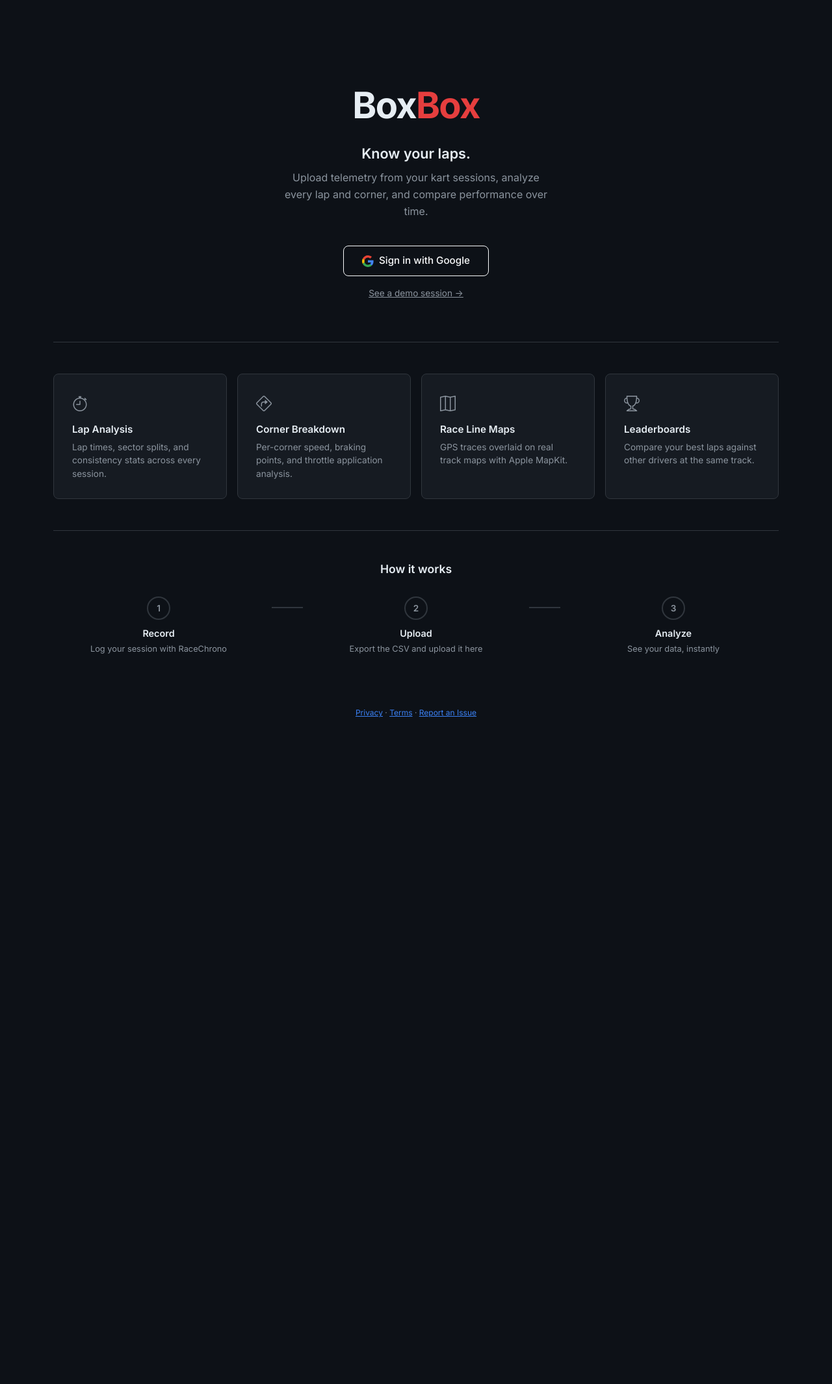
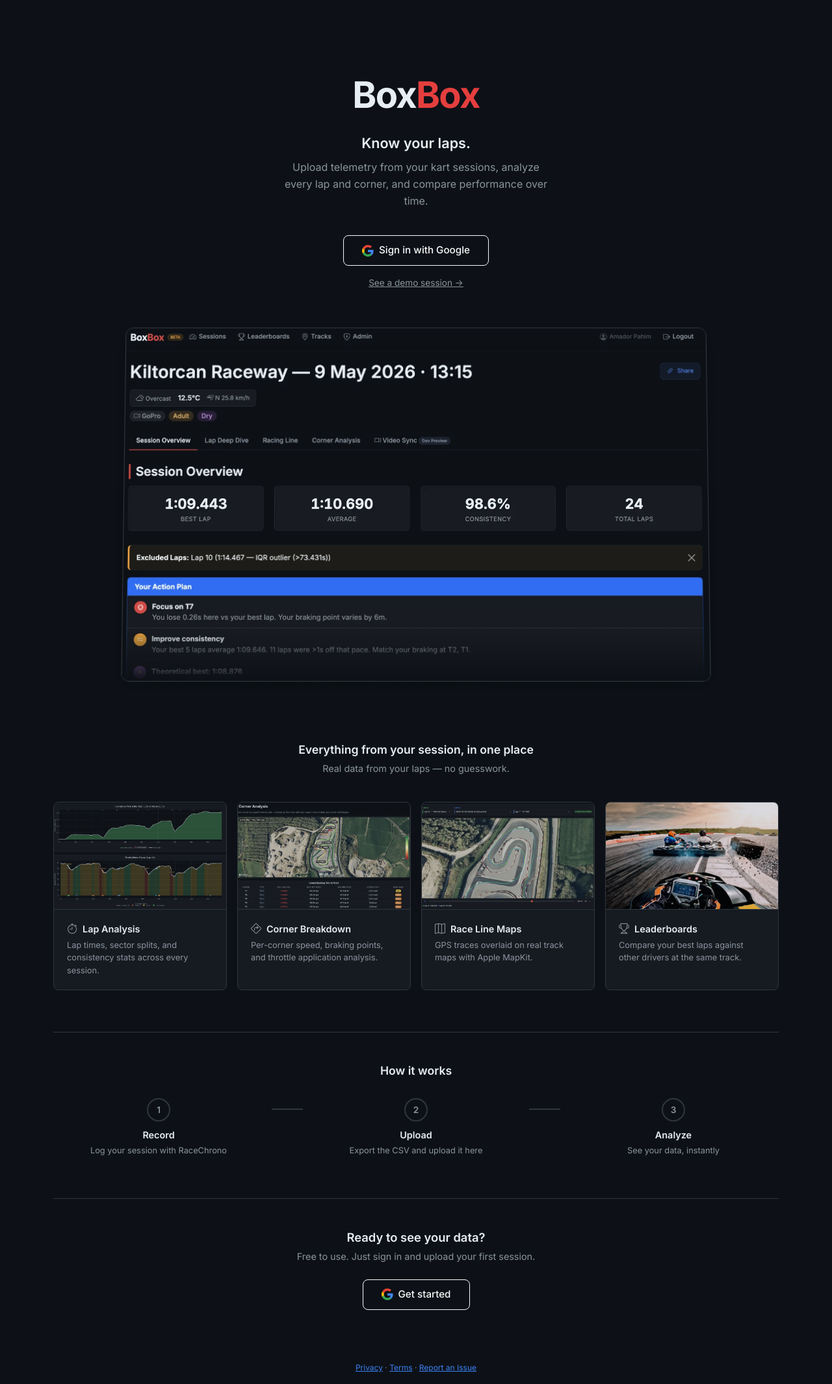
Before and after one commit to apahim/boxbox, a Flask app: page / in a window 1280 px wide. Shown: the part 53-2183 px from the top of the page at 65% size. Before the commit the page ends 1157 px from the top, so only its background shows below. Run offline with Flask 3, Linux system fonts and the light colour scheme; parts of the project's set-up code (start-up, migrations or seed data) failed here and were passed over; some libraries are stand-ins or nearby versions.

Commit message:
Add product screenshots and bottom CTA to landing page
Co-Authored-By: Claude <noreply@anthropic.com>

```diff
--- a/app/templates/landing.html
+++ b/app/templates/landing.html
@@ -4,9 +4,12 @@
 
 {% block extra_head %}
 <style>
+    /* ---- Hero ---- */
     .landing-hero {
-        padding: 6rem 0 4rem;
+        padding: 5rem 0 2rem;
         text-align: center;
+        position: relative;
+        overflow: hidden;
     }
     .landing-hero .bb-brand {
         font-size: 3.5rem;
@@ -46,31 +49,101 @@
         color: var(--bb-text);
     }
 
+    /* ---- Hero screenshot ---- */
+    .hero-screenshot-wrap {
+        margin-top: 3.5rem;
+        perspective: 1200px;
+    }
+    .hero-screenshot {
+        position: relative;
+        max-width: 900px;
+        margin: 0 auto;
+        border-radius: 12px;
+        overflow: hidden;
+        border: 1px solid var(--bb-border);
+        box-shadow:
+            0 4px 24px rgba(0, 0, 0, 0.4),
+            0 0 0 1px rgba(255, 255, 255, 0.03);
+        transform: rotateX(2deg);
+    }
+    .hero-screenshot img {
+        display: block;
+        width: 100%;
+        height: auto;
+    }
+    .hero-screenshot::after {
+        content: '';
+        position: absolute;
+        bottom: 0;
+        left: 0;
+        right: 0;
+        height: 80px;
+        background: linear-gradient(transparent, var(--bb-bg));
+        pointer-events: none;
+    }
+
+    /* ---- Features ---- */
     .landing-features {
-        padding: 3rem 0;
-        border-top: 1px solid var(--bb-border);
+        padding: 4rem 0;
     }
-    .landing-features .card {
+    .landing-features-heading {
+        font-size: 1.1rem;
+        font-weight: 600;
+        text-align: center;
+        margin-bottom: 0.5rem;
+        color: var(--bb-text);
+    }
+    .landing-features-sub {
+        text-align: center;
+        color: var(--bb-text-muted);
+        font-size: 0.9rem;
+        margin-bottom: 2.5rem;
+    }
+    .feature-card {
         height: 100%;
-        padding: 1.75rem;
+        overflow: hidden;
+        display: flex;
+        flex-direction: column;
     }
-    .landing-features .card .bi {
-        font-size: 1.5rem;
+    .feature-card-img {
+        overflow: hidden;
+        border-bottom: 1px solid var(--bb-border);
+        aspect-ratio: 16 / 10;
+    }
+    .feature-card-img img {
+        display: block;
+        width: 100%;
+        height: 100%;
+        object-fit: cover;
+        opacity: 0.85;
+        transition: opacity 0.2s;
+    }
+    .feature-card:hover .feature-card-img img {
+        opacity: 1;
+    }
+    .feature-card-body {
+        padding: 1.25rem;
+        flex: 1;
+    }
+    .feature-card-body h5 {
+        font-size: 0.9rem;
+        margin-bottom: 0.35rem;
+        display: flex;
+        align-items: center;
+        gap: 0.5rem;
+    }
+    .feature-card-body h5 .bi {
+        font-size: 1rem;
         color: var(--bb-text-muted);
-        margin-bottom: 0.75rem;
-        display: block;
     }
-    .landing-features .card h5 {
-        font-size: 0.95rem;
-        margin-bottom: 0.5rem;
-    }
-    .landing-features .card p {
-        font-size: 0.85rem;
+    .feature-card-body p {
+        font-size: 0.8rem;
         color: var(--bb-text-muted);
         margin: 0;
         line-height: 1.5;
     }
 
+    /* ---- How it works ---- */
     .landing-steps {
         padding: 3rem 0 4rem;
         border-top: 1px solid var(--bb-border);
@@ -121,10 +194,29 @@
         display: block;
     }
 
+    /* ---- CTA banner ---- */
+    .landing-bottom-cta {
+        text-align: center;
+        padding: 3rem 0 4rem;
+        border-top: 1px solid var(--bb-border);
+    }
+    .landing-bottom-cta h3 {
+        font-size: 1.15rem;
+        margin-bottom: 0.5rem;
+    }
+    .landing-bottom-cta p {
+        color: var(--bb-text-muted);
+        font-size: 0.9rem;
+        margin-bottom: 1.5rem;
+    }
+
+    /* ---- Responsive ---- */
     @media (max-width: 767.98px) {
-        .landing-hero { padding: 4rem 0 3rem; }
+        .landing-hero { padding: 3.5rem 0 1.5rem; }
         .landing-hero .bb-brand { font-size: 2.5rem; }
         .landing-tagline { font-size: 1.15rem; }
+        .hero-screenshot-wrap { margin-top: 2.5rem; }
+        .hero-screenshot { transform: none; }
         .landing-features .col-md-6 { margin-bottom: 1rem; }
         .landing-step-line { display: none; }
         .landing-step { margin-bottom: 1.5rem; }
@@ -133,6 +225,7 @@
 {% endblock %}
 
 {% block content %}
+<!-- Hero -->
 <div class="landing-hero">
     <span class="bb-brand"><span class="bb-box1">Box</span><span class="bb-box2">Box</span></span>
     <h1 class="landing-tagline">Know your laps.</h1>
@@ -142,41 +235,67 @@
         Sign in with Google
     </a>
     <a href="https://boxbox.ie/dashboard/share/vMVZwQg0vVxfGOJvBIcbSA" class="landing-demo-link">See a demo session &rarr;</a>
+
+    <div class="hero-screenshot-wrap">
+        <div class="hero-screenshot">
+            <img src="{{ url_for('static', filename='img/boxbox-overview.webp') }}" alt="BoxBox session dashboard showing lap times, consistency stats, and coaching insights" width="1400" height="848" loading="eager">
+        </div>
+    </div>
 </div>
 
+<!-- Features -->
 <section class="landing-features">
+    <h2 class="landing-features-heading">Everything from your session, in one place</h2>
+    <p class="landing-features-sub">Real data from your laps — no guesswork.</p>
     <div class="row g-3">
         <div class="col-md-6 col-lg-3">
-            <div class="card">
-                <i class="bi bi-stopwatch"></i>
-                <h5>Lap Analysis</h5>
-                <p>Lap times, sector splits, and consistency stats across every session.</p>
+            <div class="card feature-card">
+                <div class="feature-card-img">
+                    <img src="{{ url_for('static', filename='img/boxbox-delta.webp') }}" alt="Time delta and throttle/brake phase charts" loading="lazy">
+                </div>
+                <div class="feature-card-body">
+                    <h5><i class="bi bi-stopwatch"></i> Lap Analysis</h5>
+                    <p>Lap times, sector splits, and consistency stats across every session.</p>
+                </div>
             </div>
         </div>
         <div class="col-md-6 col-lg-3">
-            <div class="card">
-                <i class="bi bi-sign-turn-right"></i>
-                <h5>Corner Breakdown</h5>
-                <p>Per-corner speed, braking points, and throttle application analysis.</p>
+            <div class="card feature-card">
+                <div class="feature-card-img">
+                    <img src="{{ url_for('static', filename='img/boxbox-corner.webp') }}" alt="Corner analysis map with per-corner rankings" loading="lazy">
+                </div>
+                <div class="feature-card-body">
+                    <h5><i class="bi bi-sign-turn-right"></i> Corner Breakdown</h5>
+                    <p>Per-corner speed, braking points, and throttle application analysis.</p>
+                </div>
             </div>
         </div>
         <div class="col-md-6 col-lg-3">
-            <div class="card">
-                <i class="bi bi-map"></i>
-                <h5>Race Line Maps</h5>
-                <p>GPS traces overlaid on real track maps with Apple MapKit.</p>
+            <div class="card feature-card">
+                <div class="feature-card-img">
+                    <img src="{{ url_for('static', filename='img/boxbox-line.webp') }}" alt="A/B raceline comparison on satellite map" loading="lazy">
+                </div>
+                <div class="feature-card-body">
+                    <h5><i class="bi bi-map"></i> Race Line Maps</h5>
+                    <p>GPS traces overlaid on real track maps with Apple MapKit.</p>
+                </div>
             </div>
         </div>
         <div class="col-md-6 col-lg-3">
-            <div class="card">
-                <i class="bi bi-trophy"></i>
-                <h5>Leaderboards</h5>
-                <p>Compare your best laps against other drivers at the same track.</p>
+            <div class="card feature-card">
+                <div class="feature-card-img">
+                    <img src="{{ url_for('static', filename='img/session.webp') }}" alt="On-track kart racing action" loading="lazy">
+                </div>
+                <div class="feature-card-body">
+                    <h5><i class="bi bi-trophy"></i> Leaderboards</h5>
+                    <p>Compare your best laps against other drivers at the same track.</p>
+                </div>
             </div>
         </div>
     </div>
 </section>
 
+<!-- How it works -->
 <section class="landing-steps">
     <h2 class="landing-steps-heading">How it works</h2>
     <div class="row align-items-start">
@@ -209,4 +328,14 @@
         </div>
     </div>
 </section>
+
+<!-- Bottom CTA -->
+<section class="landing-bottom-cta">
+    <h3>Ready to see your data?</h3>
+    <p>Free to use. Just sign in and upload your first session.</p>
+    <a href="{{ url_for('auth.login') }}" class="btn btn-outline-light landing-cta">
+        <svg width="18" height="18" viewBox="0 0 48 48"><path fill="#EA4335" d="M24 9.5c3.54 0 6.71 1.22 9.21 3.6l6.85-6.85C35.9 2.38 30.47 0 24 0 14.62 0 6.51 5.38 2.56 13.22l7.98 6.19C12.43 13.72 17.74 9.5 24 9.5z"/><path fill="#4285F4" d="M46.98 24.55c0-1.57-.15-3.09-.38-4.55H24v9.02h12.94c-.58 2.96-2.26 5.48-4.78 7.18l7.73 6c4.51-4.18 7.09-10.36 7.09-17.65z"/><path fill="#FBBC05" d="M10.53 28.59c-.48-1.45-.76-2.99-.76-4.59s.27-3.14.76-4.59l-7.98-6.19C.92 16.46 0 20.12 0 24c0 3.88.92 7.54 2.56 10.78l7.97-6.19z"/><path fill="#34A853" d="M24 48c6.48 0 11.93-2.13 15.89-5.81l-7.73-6c-2.15 1.45-4.92 2.3-8.16 2.3-6.26 0-11.57-4.22-13.47-9.91l-7.98 6.19C6.51 42.62 14.62 48 24 48z"/></svg>
+        Get started
+    </a>
+</section>
 {% endblock %}
```
Also changed, not shown: app/static/img/boxbox-corner.webp (added), app/static/img/boxbox-delta.webp (added), app/static/img/boxbox-line.webp (added), app/static/img/boxbox-overview.webp (added), app/static/img/session.webp (added).
